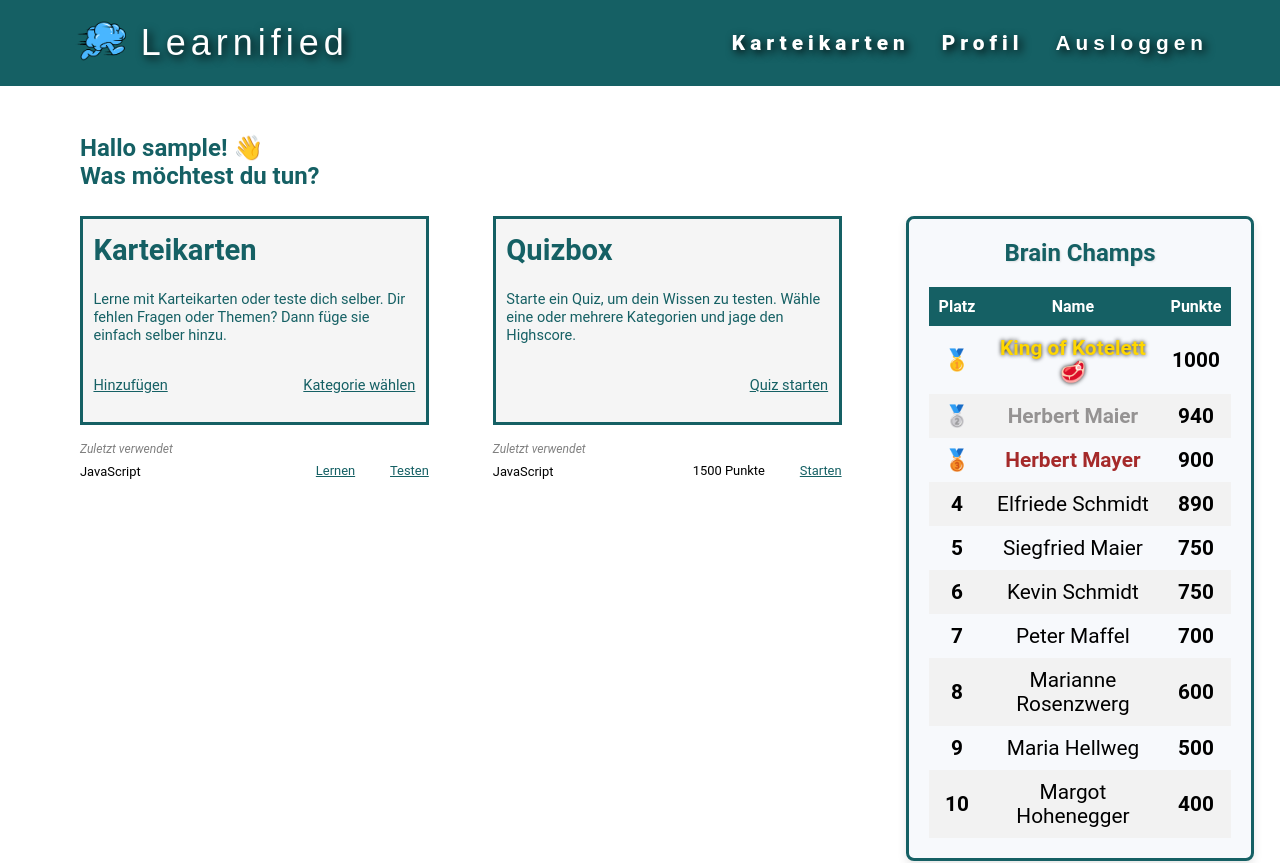
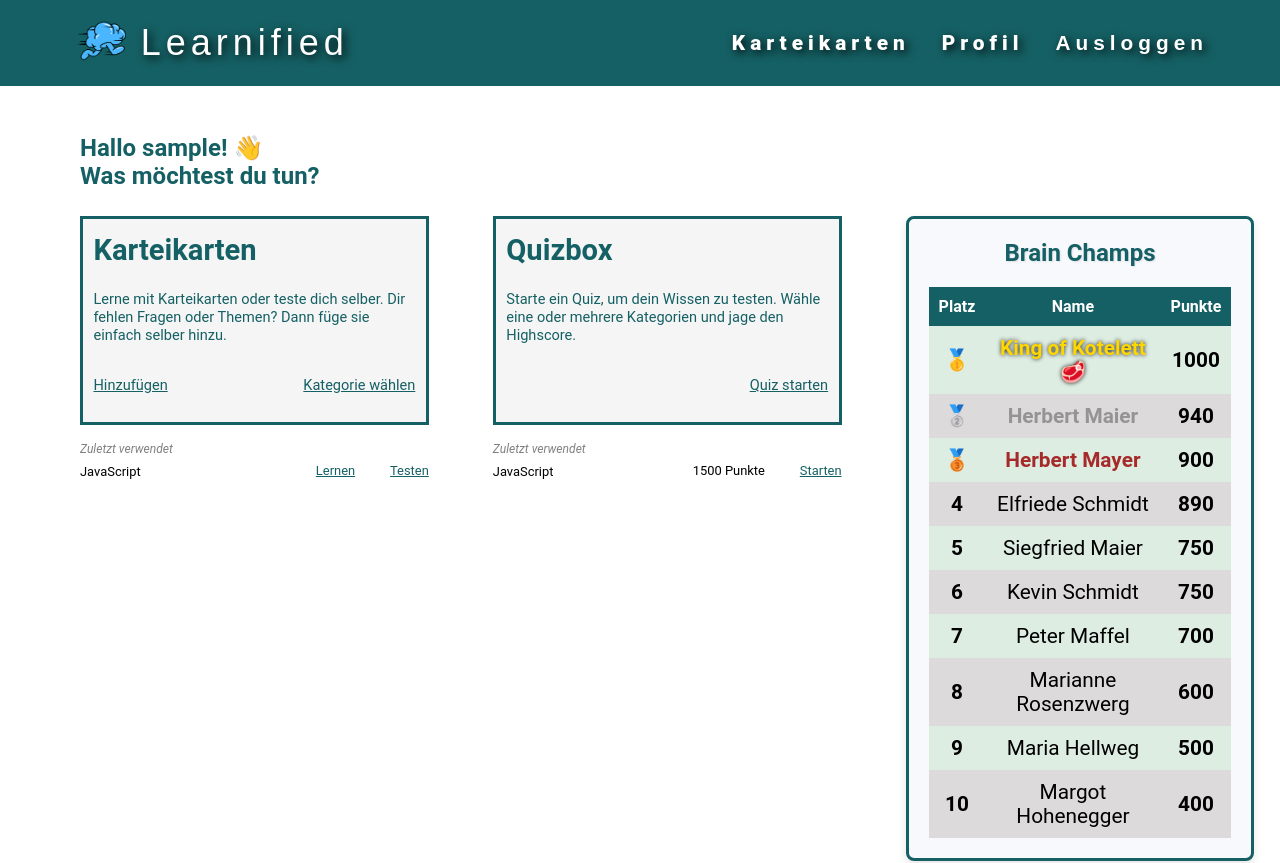
Before and after one commit to coding-bootcamps-eu/final-project-2024-08-learn-app, a Vue app: page /home in a window 1280 px wide. Shown: the top 863 px of the page. Built offline with nearby package versions, Linux system fonts and the light colour scheme; sample sign-in values are in the browser's storage; a web font is replaced by a local one.

Commit message:
leaderboard delet hover and change the background color

```diff
--- a/src/components/LeaderBoard.vue
+++ b/src/components/LeaderBoard.vue
@@ -98,14 +98,15 @@ thead th {
 
 tbody tr {
   transition: background-color 0.3s ease;
-}
-
-tbody tr:hover {
   background-color: rgba(0, 128, 0, 0.1);
 }
 
+/* tbody tr:hover {
+  background-color: rgba(0, 128, 0, 0.1);
+} */
+
 tbody tr:nth-child(even) {
-  background-color: #f2f2f2;
+  background-color: #dcdada;
 }
 
 tbody tr td {
```
